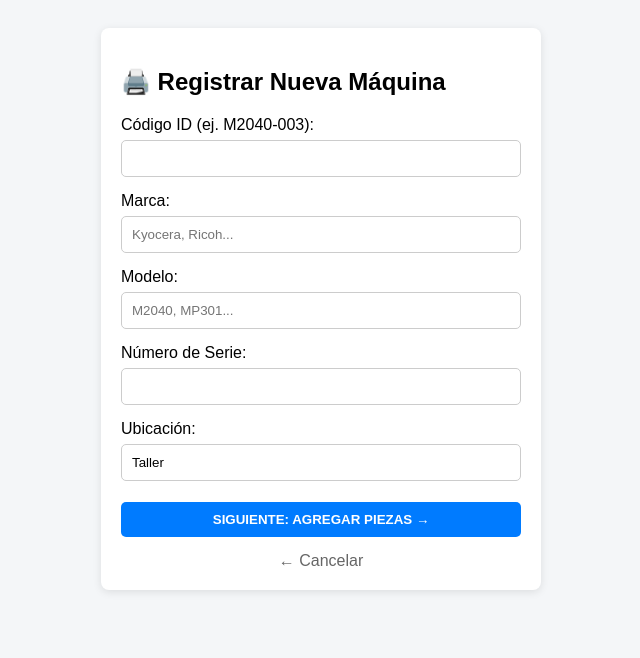
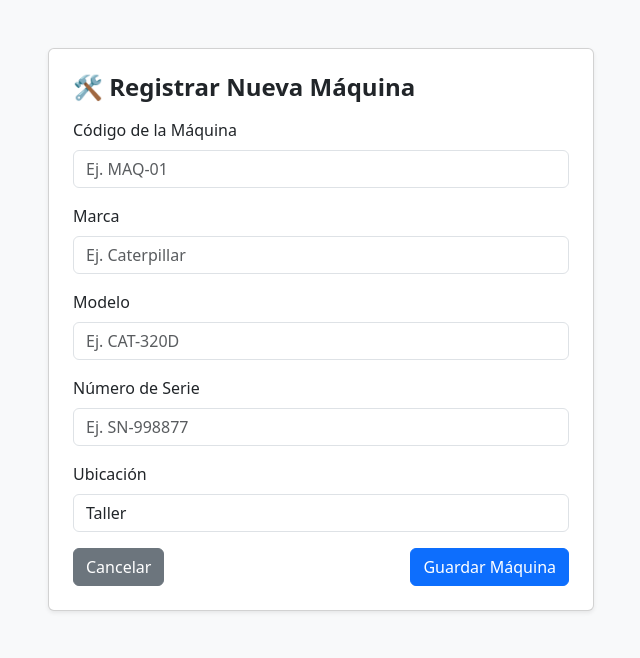
Before and after one commit to bryanyael/inventario-taller, a Flask app: page /admin/nueva_maquina in a window 1280 px wide. Shown: the top 658 px of the page, without its empty margins (319-959 px from the left). Run offline with Flask 3, Linux system fonts and the light colour scheme.

Commit message:
Update nueva_maquina.html

```diff
--- a/templates/nueva_maquina.html
+++ b/templates/nueva_maquina.html
@@ -1,38 +1,45 @@
-
 <!DOCTYPE html>
 <html lang="es">
 <head>
     <meta charset="UTF-8">
-    <title>Nueva Máquina</title>
-    <style>
-        body { font-family: Arial, sans-serif; padding: 20px; background: #f4f6f8; }
-        .box { background: white; padding: 20px; border-radius: 8px; max-width: 400px; margin: auto; box-shadow: 0 2px 8px rgba(0,0,0,0.1); }
-        input, button { width: 100%; padding: 10px; margin-top: 6px; margin-bottom: 15px; border-radius: 5px; border: 1px solid #ccc; box-sizing: border-box; }
-        button { background: #007bff; color: white; font-weight: bold; border: none; cursor: pointer; }
-    </style>
+    <title>Registrar Nueva Máquina</title>
+    <link href="https://cdn.jsdelivr.net/npm/bootstrap@5.3.0/dist/css/bootstrap.min.css" rel="stylesheet">
 </head>
-<body>
-    <div class="box">
-        <h2>🖨️ Registrar Nueva Máquina</h2>
-        <form action="/admin/nueva_maquina" method="POST">
-            <label>Código ID (ej. M2040-003):</label>
-            <input type="text" name="codigo" required>
-
-            <label>Marca:</label>
-            <input type="text" name="marca" placeholder="Kyocera, Ricoh..." required>
-
-            <label>Modelo:</label>
-            <input type="text" name="modelo" placeholder="M2040, MP301..." required>
-
-            <label>Número de Serie:</label>
-            <input type="text" name="numero_serie" required>
-
-            <label>Ubicación:</label>
-            <input type="text" name="ubicacion" value="Taller" required>
-
-            <button type="submit">SIGUIENTE: AGREGAR PIEZAS →</button>
-        </form>
-        <a href="/" style="display:block; text-align:center; color:#666; text-decoration:none;">← Cancelar</a>
+<body class="bg-light">
+    <div class="container py-5">
+        <div class="row justify-content-center">
+            <div class="col-md-6">
+                <div class="card shadow-sm p-4">
+                    <h4 class="fw-bold mb-3">🛠️ Registrar Nueva Máquina</h4>
+                    <form action="/admin/nueva_maquina" method="POST">
+                        <div class="mb-3">
+                            <label class="form-label">Código de la Máquina</label>
+                            <input type="text" name="codigo" class="form-control" placeholder="Ej. MAQ-01" required>
+                        </div>
+                        <div class="mb-3">
+                            <label class="form-label">Marca</label>
+                            <input type="text" name="marca" class="form-control" placeholder="Ej. Caterpillar" required>
+                        </div>
+                        <div class="mb-3">
+                            <label class="form-label">Modelo</label>
+                            <input type="text" name="modelo" class="form-control" placeholder="Ej. CAT-320D" required>
+                        </div>
+                        <div class="mb-3">
+                            <label class="form-label">Número de Serie</label>
+                            <input type="text" name="numero_serie" class="form-control" placeholder="Ej. SN-998877">
+                        </div>
+                        <div class="mb-3">
+                            <label class="form-label">Ubicación</label>
+                            <input type="text" name="ubicacion" class="form-control" value="Taller">
+                        </div>
+                        <div class="d-flex justify-content-between">
+                            <a href="/" class="btn btn-secondary">Cancelar</a>
+                            <button type="submit" class="btn btn-primary">Guardar Máquina</button>
+                        </div>
+                    </form>
+                </div>
+            </div>
+        </div>
     </div>
 </body>
 </html>
```
